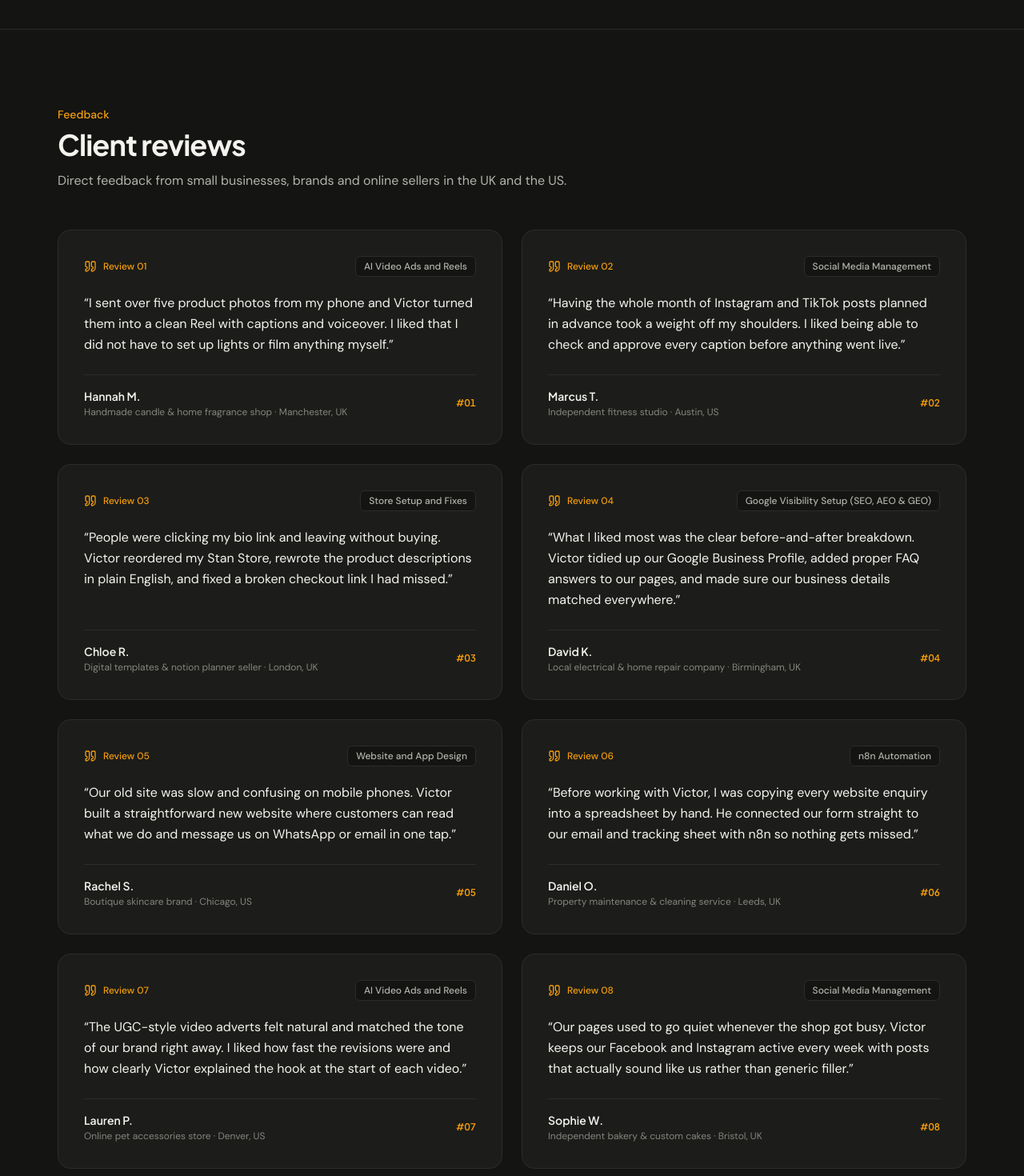
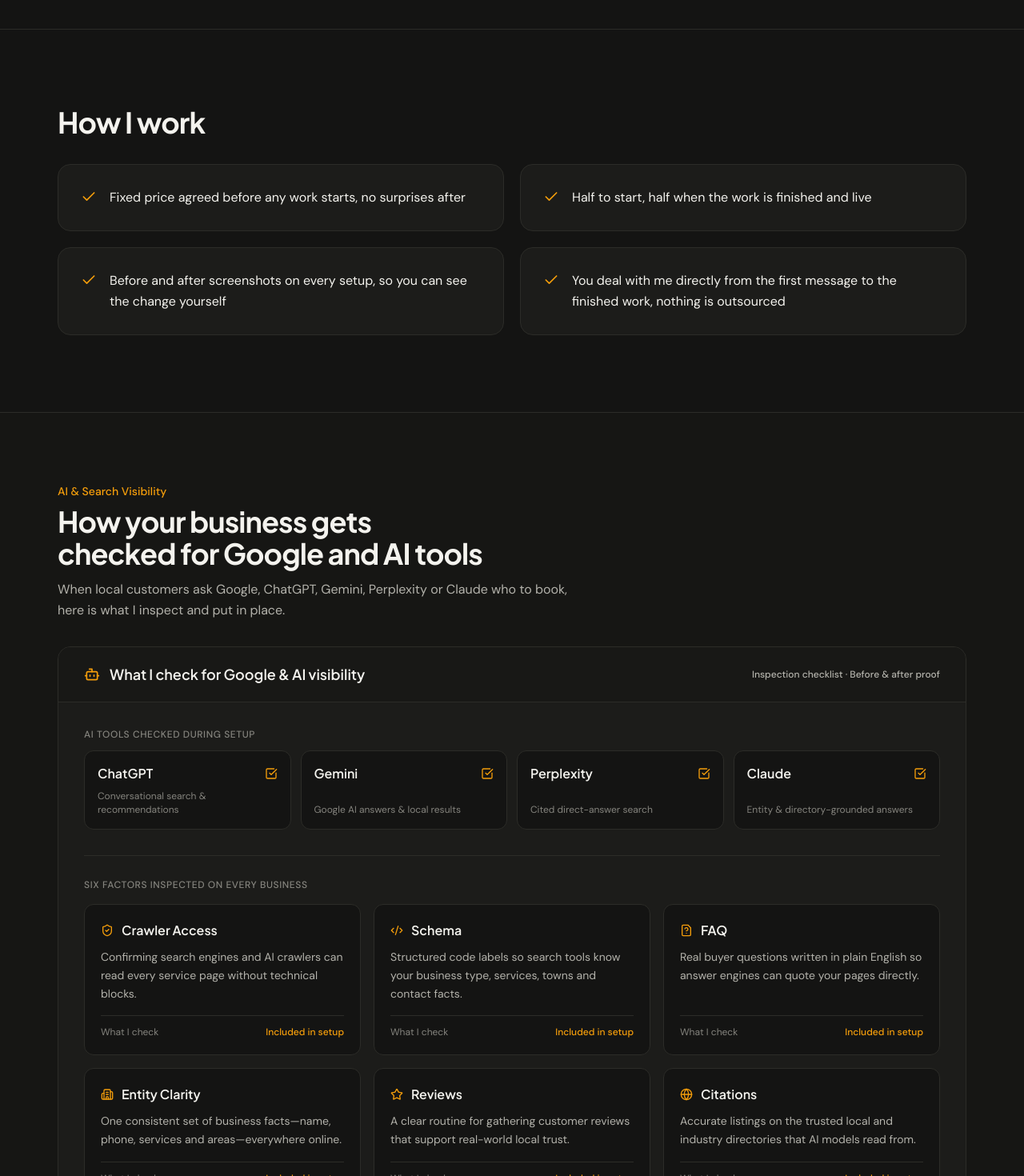
Before and after one commit to victorautocore3-dotcom/Vitore-Autocore, a React (Vite) app: page / in a window 1280 px wide. Shown: the part 3640-5110 px from the top of the page at 80% size. Built offline with nearby package versions, Linux system fonts and the light colour scheme; a web font is replaced by a local one.

Commit message:
refactor(homepage): remove client review section
Delete the CLIENT_REVIEW_CARDS section and update imports to simplify the landing page layout.

```diff
--- a/src/pages/HomePage.tsx
+++ b/src/pages/HomePage.tsx
@@ -4,9 +4,9 @@ import {useReducedMotion} from 'framer-motion';
 import {
   ArrowRight,
   Calendar,
+  Check,
   Film,
   MessageCircle,
-  Quote,
   Search,
   Store,
   Workflow,
@@ -77,87 +77,11 @@ const GUIDE_CARDS = [
   },
 ];
 
-const CLIENT_REVIEW_CARDS = [
-  {
-    slot: '01',
-    service: 'AI Video Ads and Reels',
-    quote:
-      'I sent over five product photos from my phone and Victor turned them into a clean Reel with captions and voiceover. I liked that I did not have to set up lights or film anything myself.',
-    author: 'Hannah M.',
-    detail: 'Handmade candle & home fragrance shop · Manchester, UK',
-  },
-  {
-    slot: '02',
-    service: 'Social Media Management',
-    quote:
-      'Having the whole month of Instagram and TikTok posts planned in advance took a weight off my shoulders. I liked being able to check and approve every caption before anything went live.',
-    author: 'Marcus T.',
-    detail: 'Independent fitness studio · Austin, US',
-  },
-  {
-    slot: '03',
-    service: 'Store Setup and Fixes',
-    quote:
-      'People were clicking my bio link and leaving without buying. Victor reordered my Stan Store, rewrote the product descriptions in plain English, and fixed a broken checkout link I had missed.',
-    author: 'Chloe R.',
-    detail: 'Digital templates & notion planner seller · London, UK',
-  },
-  {
-    slot: '04',
-    service: 'Google Visibility Setup (SEO, AEO & GEO)',
-    quote:
-      'What I liked most was the clear before-and-after breakdown. Victor tidied up our Google Business Profile, added proper FAQ answers to our pages, and made sure our business details matched everywhere.',
-    author: 'David K.',
-    detail: 'Local electrical & home repair company · Birmingham, UK',
-  },
-  {
-    slot: '05',
-    service: 'Website and App Design',
-    quote:
-      'Our old site was slow and confusing on mobile phones. Victor built a straightforward new website where customers can read what we do and message us on WhatsApp or email in one tap.',
-    author: 'Rachel S.',
-    detail: 'Boutique skincare brand · Chicago, US',
-  },
-  {
-    slot: '06',
-    service: 'n8n Automation',
-    quote:
-      'Before working with Victor, I was copying every website enquiry into a spreadsheet by hand. He connected our form straight to our email and tracking sheet with n8n so nothing gets missed.',
-    author: 'Daniel O.',
-    detail: 'Property maintenance & cleaning service · Leeds, UK',
-  },
-  {
-    slot: '07',
-    service: 'AI Video Ads and Reels',
-    quote:
-      'The UGC-style video adverts felt natural and matched the tone of our brand right away. I liked how fast the revisions were and how clearly Victor explained the hook at the start of each video.',
-    author: 'Lauren P.',
-    detail: 'Online pet accessories store · Denver, US',
-  },
-  {
-    slot: '08',
-    service: 'Social Media Management',
-    quote:
-      'Our pages used to go quiet whenever the shop got busy. Victor keeps our Facebook and Instagram active every week with posts that actually sound like us rather than generic filler.',
-    author: 'Sophie W.',
-    detail: 'Independent bakery & custom cakes · Bristol, UK',
-  },
-  {
-    slot: '09',
-    service: 'Store Setup and Fixes',
-    quote:
-      'Victor reviewed my Gumroad and Beacons pages like a first-time buyer and pointed out exactly why people were hesitating. The new cover graphics and clearer product titles made the whole store look trustworthy.',
-    author: 'Jason B.',
-    detail: 'Online photography presets & courses · Seattle, US',
-  },
-  {
-    slot: '10',
-    service: 'Google Visibility Setup (SEO, AEO & GEO)',
-    quote:
-      'I had no idea how AI search tools or schema worked before we spoke. Victor explained everything without jargon, updated our site structure, and showed us the follow-up checks three weeks later.',
-    author: 'Amara N.',
-    detail: 'Private physiotherapy clinic · Surrey, UK',
-  },
+const HOW_I_WORK_POINTS = [
+  'Fixed price agreed before any work starts, no surprises after',
+  'Half to start, half when the work is finished and live',
+  'Before and after screenshots on every setup, so you can see the change yourself',
+  'You deal with me directly from the first message to the finished work, nothing is outsourced',
 ];
 
 const HERO_SLIDES = [
@@ -435,53 +359,25 @@ export function HomePage() {
         </div>
       </section>
 
-      <section id="client-reviews" className="py-16 sm:py-24 border-t border-[#2C2C28]">
+      <section className="py-16 sm:py-24 border-t border-[#2C2C28]">
         <div className="max-w-[1200px] mx-auto px-4 sm:px-6 lg:px-8">
-          <RevealSection className="max-w-2xl">
-            <p className="text-sm font-medium text-[#F59E0B]">Feedback</p>
-            <h2 className="mt-2 font-display text-3xl sm:text-4xl font-bold tracking-tight text-[#F4F3EE]">
-              Client reviews
+          <RevealSection>
+            <h2 className="font-display text-3xl sm:text-4xl font-bold tracking-tight text-[#F4F3EE]">
+              How I work
             </h2>
-            <p className="mt-3 text-base text-[#B3B2AB] leading-relaxed">
-              Direct feedback from small businesses, brands and online sellers in the UK and the US.
-            </p>
+
+            <div className="mt-8 grid grid-cols-1 md:grid-cols-2 gap-5">
+              {HOW_I_WORK_POINTS.map((point) => (
+                <div
+                  key={point}
+                  className="bg-[#1C1C1A] border border-[#2C2C28] hover:border-[#40403A] transition-colors duration-200 rounded-2xl p-6 sm:p-7 flex items-start gap-4"
+                >
+                  <Check className="w-5 h-5 text-[#F59E0B] shrink-0 mt-0.5" aria-hidden="true" />
+                  <p className="text-base text-[#F4F3EE] leading-relaxed">{point}</p>
+                </div>
+              ))}
+            </div>
           </RevealSection>
-
-          <div className="mt-12 grid grid-cols-1 md:grid-cols-2 gap-6">
-            {CLIENT_REVIEW_CARDS.map((review, index) => (
-              <RevealSection key={review.slot} delay={(index % 2) * 0.05} className="h-full">
-                <article className="h-full bg-[#1C1C1A] border border-[#2C2C28] hover:border-[#40403A] hover:-translate-y-0.5 transition-all duration-200 rounded-2xl p-6 sm:p-8 flex flex-col justify-between gap-6">
-                  <div>
-                    <div className="flex items-center justify-between gap-3">
-                      <span className="inline-flex items-center gap-2 text-xs font-medium text-[#F59E0B]">
-                        <Quote className="w-4 h-4 shrink-0" aria-hidden="true" />
-                        <span>Review {review.slot}</span>
-                      </span>
-                      <span className="px-2.5 py-1 rounded-md border border-[#2C2C28] bg-[#141413] text-xs font-medium text-[#B3B2AB]">
-                        {review.service}
-                      </span>
-                    </div>
-
-                    <blockquote className="mt-5 text-base text-[#F4F3EE] leading-relaxed">
-                      &ldquo;{review.quote}&rdquo;
-                    </blockquote>
-                  </div>
-
-                  <div className="pt-4 border-t border-[#2C2C28] flex items-center justify-between gap-4">
-                    <div>
-                      <p className="font-display text-sm font-semibold text-[#F4F3EE]">
-                        {review.author}
-                      </p>
-                      <p className="mt-0.5 text-xs text-[#85847E]">{review.detail}</p>
-                    </div>
-                    <span className="font-display text-xs font-semibold text-[#F59E0B] tabular-nums">
-                      #{review.slot}
-                    </span>
-                  </div>
-                </article>
-              </RevealSection>
-            ))}
-          </div>
         </div>
       </section>
 
```
